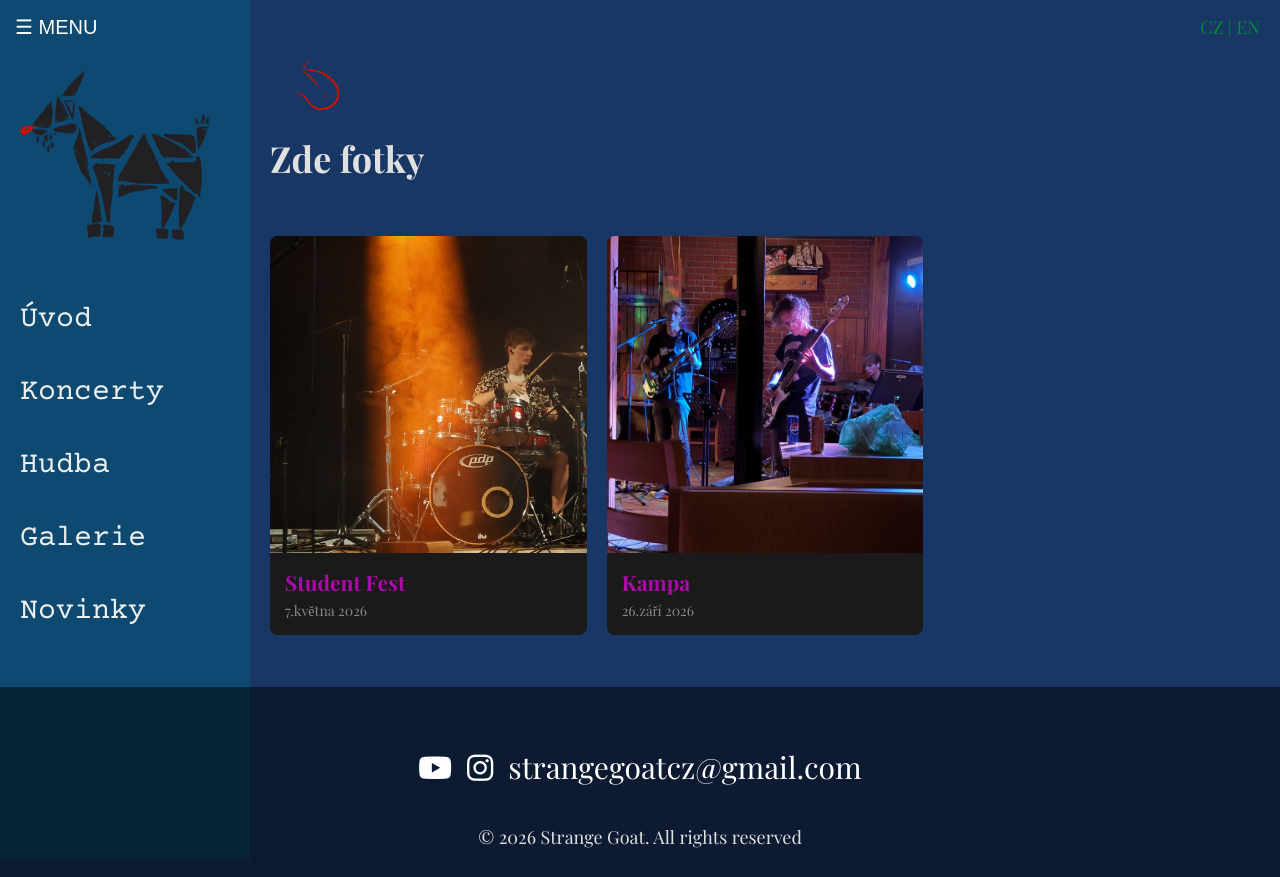
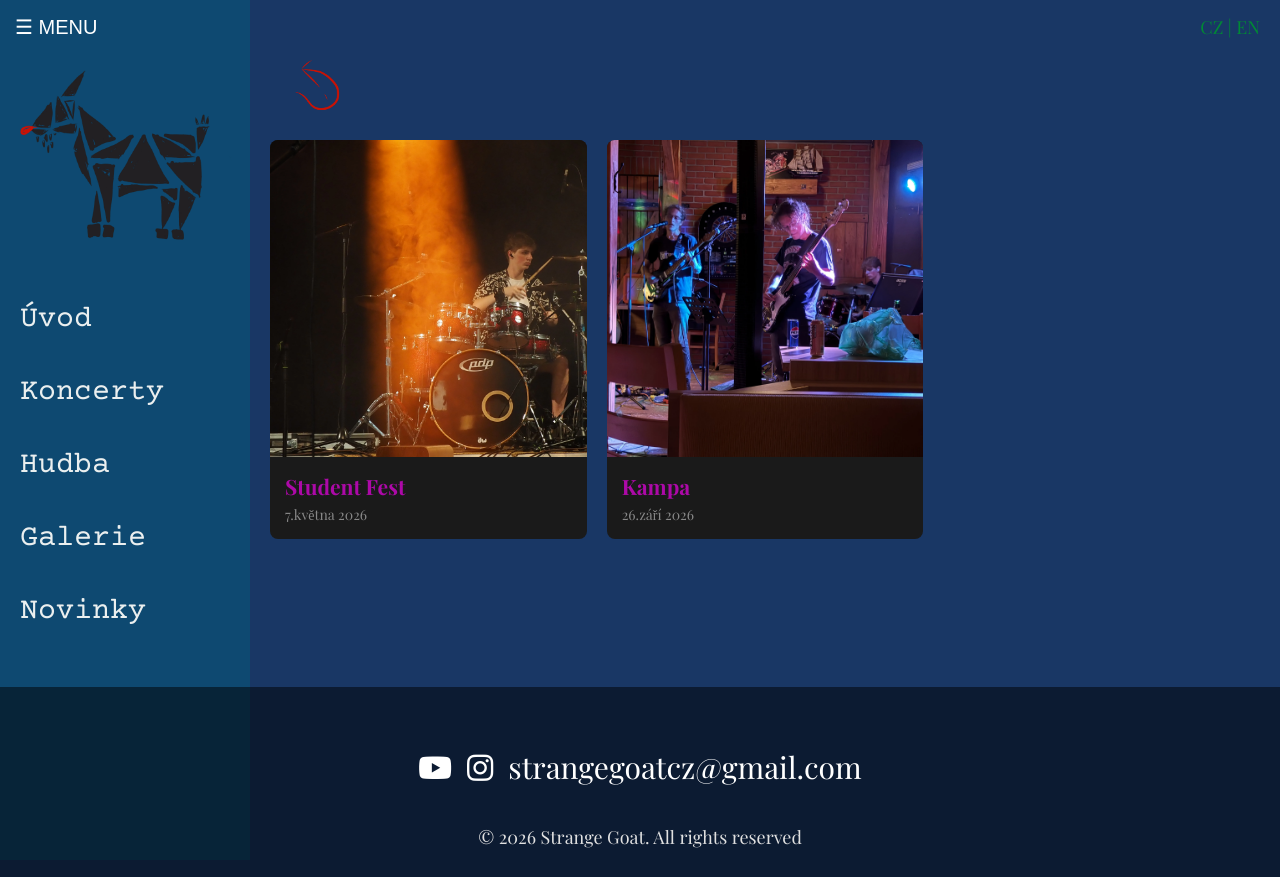
Before and after one commit to xsedlaj00/Web-for-StrangeGoat, a Flask app: page /galerie in a window 1280 px wide. Run offline with Flask 3, Linux system fonts and the light colour scheme; some web fonts are replaced.

Commit message:
Removed useless stuff

```diff
--- a/templates/galerie.html
+++ b/templates/galerie.html
@@ -1,6 +1,5 @@
 {% extends "base.html" %}
 {% block obsah %}
-    <h1>{{_('Zde fotky')}}</h1>
     <!-- Obal pro celou naši mřížku -->
     <div class="galerie-mrizka">
         {% for album in alba_do_html %}
```
